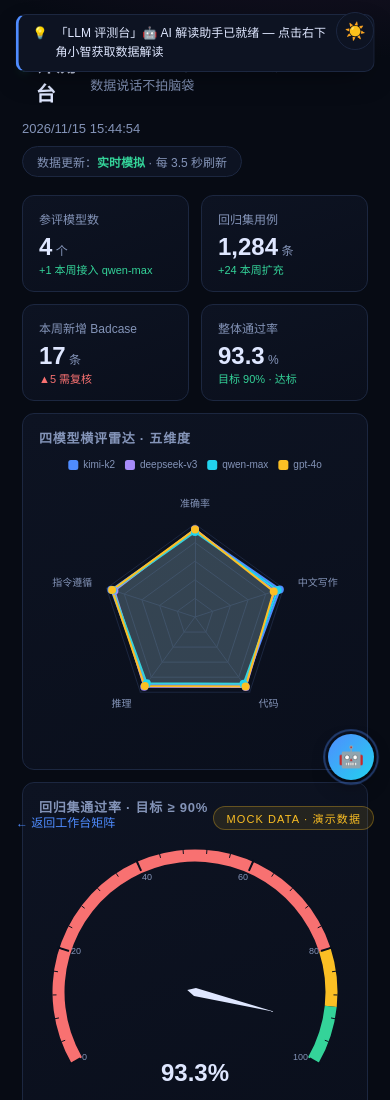
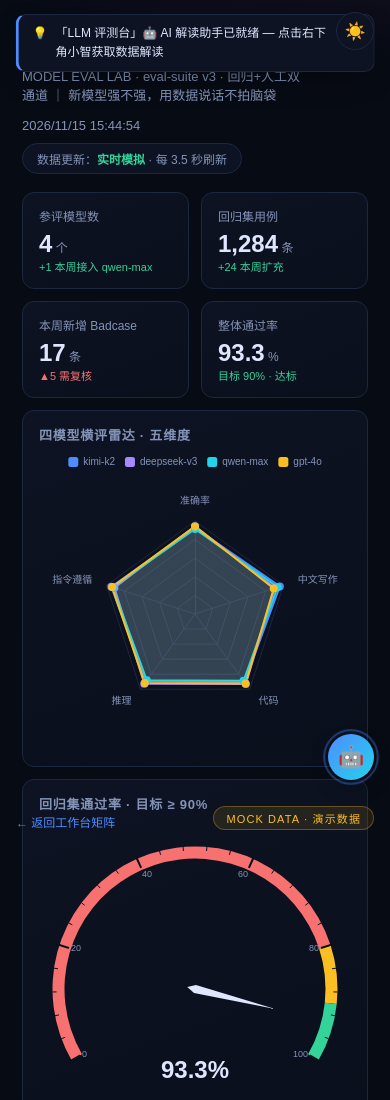
Before and after one commit to wuxiumu/zcode-workbench, a plain HTML site: page workbenches/llm-eval/index.html in a window 390 px wide. Shown: the top 1100 px of the page. Drawn offline with nearby package versions, Linux system fonts and the light colour scheme.

Commit message:
fix(opt): 手机档头部修复 — h1 flex 挤压致竖排 + 底部固定元素让位
- theme.css ≤768 基线关键项 !important 钉住（页面级 style 后加载会覆盖同优先级规则）
- .top h1 display:block：修复标题被挤成 1 字宽竖排（15 台全站生效，结构已验证同名）
- body padding-bottom:64px：返回链接/MOCK 徽标/AI fab 不再压住末屏内容
- 390px 截图复检通过；大屏档（1920）审计无需改动

```diff
--- a/assets/theme.css
+++ b/assets/theme.css
@@ -54,14 +54,19 @@
 
 /* ===== 移动端基线（≤768px）=====
    各工作台已有 900/1000px 断点（KPI 双列、网格单列）；
-   这里补共享布局类的窄屏问题：.top/.kpis/.grid/.panel 全站同名 */
+   这里补共享布局类的窄屏问题：.top/.kpis/.grid/.panel 全站同名。
+   注意：页面级 <style> 在 theme.css 之后加载，同优先级会覆盖这里——
+   因此关键布局项用 !important 钉住（仅窄屏生效，不伤桌面端）。 */
 @media (max-width:768px){
   /* 头部：标题与右侧状态控件允许换行，不再互相挤压 */
-  .top{flex-wrap:wrap;row-gap:8px}
-  .top h1{font-size:17px;line-height:1.45}
+  .top{flex-wrap:wrap!important;row-gap:8px}
+  /* display:flex 会把 h1 文字节点挤成 1 字宽竖排——窄屏改回常规流式排版 */
+  .top h1{display:block!important;font-size:17px;line-height:1.45}
   /* 一句话价值副标题独占一行，长句不挤压主标题 */
-  .top h1 span{display:block;margin-top:4px;font-size:12px}
+  .top h1 span{display:block!important;margin-top:4px;font-size:12px}
   /* 防长内容把网格列撑破（min-width:0 允许收缩，标准修法） */
   .grid>*{min-width:0}
   .panel{min-width:0;overflow:hidden}
+  /* 底部固定元素（返回链接 / MOCK 徽标 / AI fab）不再压住内容 */
+  body{padding-bottom:64px!important}
 }
```
